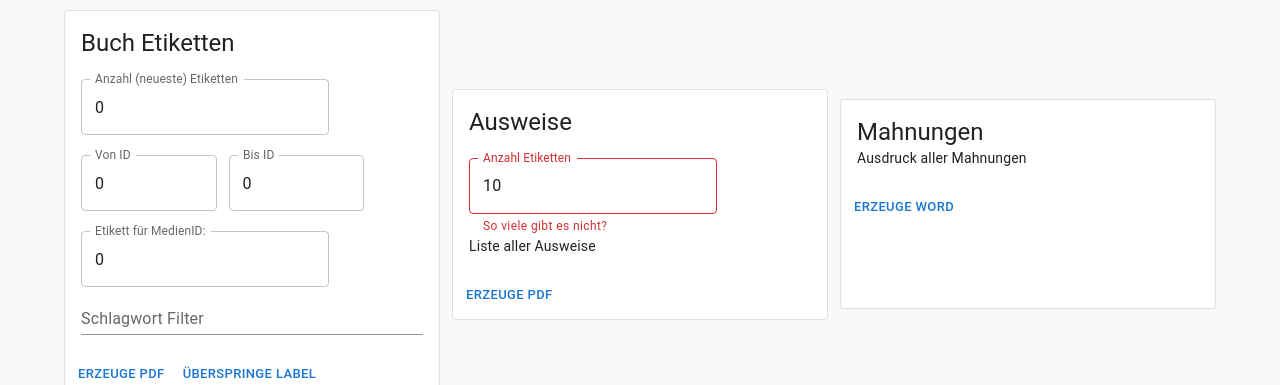
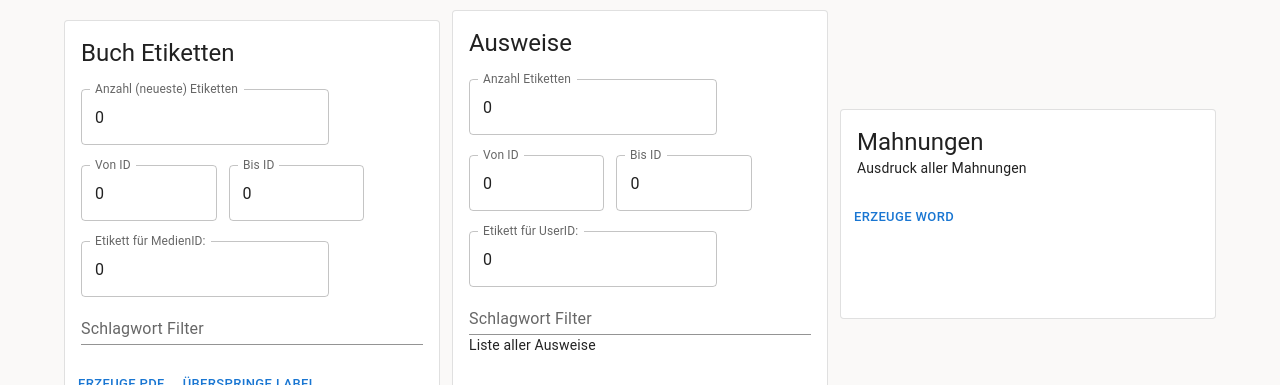
Before and after one commit to jzakotnik/openlibry, a Next.js app: page /reports in a window 1280 px wide. Shown: the part 510-895 px from the top of the page. Built offline with nearby package versions, Linux system fonts and the light colour scheme; no server answers; the database is empty.

Commit message:
Fix user label printing and add different printing options. Add printing to user list.

```diff
--- a/entities/user.ts
+++ b/entities/user.ts
@@ -38,6 +38,115 @@ export async function getAllUsers(client: PrismaClient) {
     throw e;
   }
 }
+export async function getAllUsersOrderById(client: PrismaClient) {
+  try {
+    return await client.user.findMany({
+      orderBy: [
+        {
+          id: "asc",
+        },
+      ],
+    });
+  } catch (e) {
+    if (
+      e instanceof Prisma.PrismaClientKnownRequestError ||
+      e instanceof Prisma.PrismaClientValidationError
+    ) {
+      console.log("ERROR in getAllUsersOrderById: ", e);
+    }
+    throw e;
+  }
+}
+
+export async function getAllUsersBySchoolGrade(client: PrismaClient, schoolGrade: string) {
+  try {
+    return await client.user.findMany({
+      where: { schoolGrade },
+      orderBy: [
+        {
+          id: "asc",
+        },
+      ],
+    });
+  } catch (e) {
+    if (
+      e instanceof Prisma.PrismaClientKnownRequestError ||
+      e instanceof Prisma.PrismaClientValidationError
+    ) {
+      console.log("ERROR in getAllUsersBySchoolGrade: ", e);
+    }
+    throw e;
+  }
+}
+
+export async function getUsersInIdRange(client: PrismaClient, startId: number, endId: number) {
+  try {
+    return await client.user.findMany({
+      where: {
+        AND: [
+          {
+            id: {
+              gte: startId
+            }
+          },
+          {
+            id: {
+              lte: endId
+            }
+          }
+        ]
+      },
+      orderBy: [
+        {
+          id: "asc",
+        },
+      ],
+    });
+  } catch (e) {
+    if (
+      e instanceof Prisma.PrismaClientKnownRequestError ||
+      e instanceof Prisma.PrismaClientValidationError
+    ) {
+      console.log("ERROR in getAllUsersBySchoolGrade: ", e);
+    }
+    throw e;
+  }
+}
+
+export async function getUsersInIdRangeForSchoolgrade(client: PrismaClient, startId: number, endId: number, schoolGrade: string) {
+  try {
+    return await client.user.findMany({
+      where: {
+        AND: [
+          {
+            id: {
+              gte: startId
+            }
+          },
+          {
+            id: {
+              lte: endId
+            }
+          },
+          { schoolGrade }
+        ]
+      },
+      orderBy: [
+        {
+          id: "asc",
+        },
+      ],
+    });
+  } catch (e) {
+    if (
+      e instanceof Prisma.PrismaClientKnownRequestError ||
+      e instanceof Prisma.PrismaClientValidationError
+    ) {
+      console.log("ERROR in getAllUsersBySchoolGrade: ", e);
+    }
+    throw e;
+  }
+}
 
 export async function countUser(client: PrismaClient) {
   try {
@@ -52,6 +161,8 @@ export async function countUser(client: PrismaClient) {
     throw e;
   }
 }
+
+
 
 export async function addUser(client: PrismaClient, user: UserType) {
   try {
--- a/pages/api/report/userlabels/index.tsx
+++ b/pages/api/report/userlabels/index.tsx
@@ -1,5 +1,5 @@
 import { UserType } from "@/entities/UserType";
-import { getAllUsers } from "@/entities/user";
+import { countUser, getAllUsersBySchoolGrade, getAllUsersOrderById, getUser, getUsersInIdRange, getUsersInIdRangeForSchoolgrade } from "@/entities/user";
 import { chunkArray } from "@/utils/chunkArray";
 import { PrismaClient } from "@prisma/client";
 import ReactPDF, {
@@ -186,9 +186,9 @@ const generateLabels = async (users: Array<UserType>) => {
   return allcodes;
 };
 
-async function createUserPDF(books: Array<UserType>) {
+async function createUserPDF(user: Array<UserType>) {
   var pdfstream;
-  const barcodes = await generateLabels(books);
+  const barcodes = await generateLabels(user);
   console.log("split", labelsPerPage);
   const barcodesSections = chunkArray(barcodes, labelsPerPage);
 
@@ -223,22 +223,46 @@ export default async function handle(
     case "GET":
       console.log("Printing user labels via api");
       try {
-        const users = (await getAllUsers(prisma)) as any;
-        //console.log("Search Params", req.query, "end" in req.query);
+        // four different ways to call:
+        // - start&end for last created user ordered by id
+        // - startId & endId for user in ID range
+        // - specific id
+        // - specific school grade (School grade also works in combination with start / end or startId/endId)
+        let printableUsers;
+        if ("start" in req.query || "schoolGrade" in req.query) {
+          const users = "schoolGrade" in req.query ? (await getAllUsersBySchoolGrade(prisma, req.query.schoolGrade as string)) as any : (await getAllUsersOrderById(prisma)) as any;
           const startUserID = "start" in req.query ? req.query.start : "0";
           const endUserID = "end" in req.query ? req.query.end : users.length - 1;
 
-        const printableUsers = users
+          printableUsers = users
             .reverse()
             .slice(
               parseInt(startUserID as string),
               parseInt(endUserID as string)
             );
 
-        console.log("Printing labels for users", startUserID, endUserID);
+          console.log("Printing labels for users", startUserID, endUserID, printableUsers);
+        } else if ("startId" in req.query) {
 
-        if (!users)
+          let startId = "startId" in req.query ? parseInt(req.query.startId as string) : 0
+          let endId = "endId" in req.query ? parseInt(req.query.endId as string) : await countUser(prisma);
+          if (startId > endId) {
+            console.log("Those fools got start and end mixed up again...");
+            const temp = endId;
+            endId = startId;
+            startId = temp;
+          }
+          printableUsers = "schoolGrade" in req.query ? await getUsersInIdRangeForSchoolgrade(prisma, startId, endId, req.query.schoolGrade as string) as any :
+            await getUsersInIdRange(prisma, startId, endId);
+        } else if ("id" in req.query) {
+          printableUsers = new Array<any>();
+          printableUsers.push(await getUser(prisma, parseInt(req.query.id as string)));
+        }
+        if (!printableUsers)
           return res.status(400).json({ data: "ERROR: Users  not found" });
+
+        if (printableUsers.length == 0 || printableUsers[0] == null)
+          return res.status(400).json({ data: "ERROR: No users match search" });
 
         const labels = await createUserPDF(printableUsers);
         res.writeHead(200, {
--- a/pages/reports/index.tsx
+++ b/pages/reports/index.tsx
@@ -14,6 +14,7 @@ import { BookType } from "@/entities/BookType";
 import { UserType } from "@/entities/UserType";
 import { convertDateToDayString } from "@/utils/dateutils";
 import {
+  Autocomplete,
   Button,
   Card,
   CardActions,
@@ -52,9 +53,26 @@ type ReportCardProps = {
   subtitle: string;
   unit: string;
   link: string;
-  startLabel?: number;
+  totalNumber: number;
+
+};
+type LabelCardProps = {
+  title: string;
+  subtitle: string;
+  unit: string;
+  link: string;
+  startLabel: number;
   setStartLabel?: any;
   totalNumber: number;
+  startUserId: number;
+  setStartUserId: any;
+  endUserId: number;
+  setEndUserId?: any;
+  idUserFilter: number;
+  setIdUserFilter: any;
+  topicsFilter: any;
+  setTopicsFilter: any;
+  allTopics: any;
 };
 
 type LinkCardProps = {
@@ -90,7 +108,30 @@ const LabelCard = ({
   startLabel,
   totalNumber,
   setStartLabel,
-}: ReportCardProps) => {
+  idUserFilter,
+  setIdUserFilter,
+  startUserId,
+  setStartUserId,
+  endUserId,
+  setEndUserId,
+  topicsFilter,
+  setTopicsFilter,
+  allTopics,
+}: LabelCardProps) => {
+
+
+  const getUserUrl = (() => {
+    return "/?" + (startLabel > 0 ? ("start=0" +
+      "&end=" +
+      Math.floor(startLabel!)) : '') +
+      (startUserId > 0 || endUserId > 0 ? "&startId=" + startUserId + "&endId=" + endUserId : '')
+      +
+      (idUserFilter > 0 ? "&id=" + idUserFilter : "")
+      +
+      (topicsFilter ? "&schoolGrade=" + topicsFilter.topic : "")
+
+  });
+
   return (
     <Card variant="outlined" sx={{ minWidth: 275, minHeight: cardHeight }}>
       <CardContent>
@@ -116,6 +157,80 @@ const LabelCard = ({
           }}
           sx={{ mt: 5 }}
         />
+        <Grid
+          container
+          direction="row"
+          alignItems="left"
+          justifyContent="left"
+          spacing={3}
+        >
+          <Grid size={{ xs: 6, md: 6, lg: 5 }} sx={{}}>
+            <TextField
+              id="idUserRangeFrom"
+              label="Von ID"
+              key="idUserRangeFrom"
+              type="number"
+              value={startUserId}
+              onChange={(e: any) => {
+                setStartUserId(parseInt(e.target.value));
+              }}
+              InputLabelProps={{
+                shrink: true,
+              }}
+              sx={{ mt: 5 }}
+            />
+          </Grid>
+          <Grid size={{ xs: 6, md: 6, lg: 5 }} sx={{}}>
+            <TextField
+              id="idUserRangeTo"
+              label="Bis ID"
+              key="idUserRangeTo"
+              type="number"
+              value={endUserId}
+              onChange={(e: any) => {
+                setEndUserId(parseInt(e.target.value));
+              }}
+              InputLabelProps={{
+                shrink: true,
+              }}
+              sx={{ mt: 5 }}
+            />
+
+          </Grid>
+        </Grid>
+        <TextField
+          id="outlined-user-number"
+          label="Etikett für UserID:"
+          key="user_report_id_input"
+          type="number"
+          value={idUserFilter}
+          onChange={(e: any) => {
+            setIdUserFilter(parseInt(e.target.value));
+          }}
+          InputLabelProps={{
+            shrink: true,
+          }}
+          sx={{ mt: 5 }}
+        />
+
+        <Autocomplete
+          freeSolo
+          id="schoolgrades"
+          getOptionLabel={(option: any) => `${option.topic} (${option.count})`} // Display topic and count concatenated
+          options={allTopics}
+          onChange={(event: any, newValue: string | null) => {
+            setTopicsFilter(newValue);
+          }}
+          value={topicsFilter} // Set the selected value based on the topic
+          isOptionEqualToValue={(option, value) => option === value} // Compare by topic
+          renderInput={(params) => (
+            <TextField
+              {...params}
+              label="Schlagwort Filter"
+              variant="standard"
+            />
+          )}
+        />
 
         <Typography variant="body2">{subtitle}</Typography>
       </CardContent>
@@ -123,7 +238,7 @@ const LabelCard = ({
         <Button
           size="small"
           onClick={() =>
-            window.open(link + "/?start=0" + "&end=" + Math.floor(startLabel!), "_blank")
+            window.open(link + getUserUrl(), "_blank")
           }
         >
           Erzeuge PDF
@@ -137,9 +252,13 @@ export default function Reports({ users, books, rentals }: ReportPropsType) {
   const [startLabel, setStartLabel] = useState(0);
   const [startId, setStartId] = useState(0);
   const [endId, setEndId] = useState(0);
-  const [startUserLabel, setStartUserLabel] = useState(10);
+  const [startUserLabel, setStartUserLabel] = useState(0);
+  const [startUserId, setStartUserId] = useState(0);
+  const [endUserId, setEndUserId] = useState(0);
   const [topicsFilter, setTopicsFilter] = useState(null);
   const [idFilter, setIdFilter] = useState(0);
+  const [idUserFilter, setIdUserFilter] = useState(0);
+  const [schoolgradeFilter, setSchoolgradeFilter] = useState(null);
 
   const ReportCard = ({
     title,
@@ -178,6 +297,12 @@ export default function Reports({ users, books, rentals }: ReportPropsType) {
 
   const tagSet = convertToTopicCount(allTags);
   //console.log("Tag Set", tagSet);
+
+  const allSchoolGrades = [] as any;
+  users.map((u: UserType) => {
+    u.schoolGrade ? allSchoolGrades.push(u.schoolGrade) : null;
+  })
+  const schoolGradeSet = convertToTopicCount(allSchoolGrades);
 
   function convertToTopicCount(
     arr: string[][]
@@ -291,6 +416,15 @@ export default function Reports({ users, books, rentals }: ReportPropsType) {
               totalNumber={users.length}
               startLabel={startUserLabel}
               setStartLabel={setStartUserLabel}
+              startUserId={startUserId}
+              setStartUserId={setStartUserId}
+              endUserId={endUserId}
+              setEndUserId={setEndUserId}
+              idUserFilter={idUserFilter}
+              setIdUserFilter={setIdUserFilter}
+              topicsFilter={schoolgradeFilter}
+              setTopicsFilter={setSchoolgradeFilter}
+              allTopics={schoolGradeSet}
             />
           </Grid>
           <Grid size={{ xs: 12, md: 6, lg: 4 }}>
--- a/utils/searchUtils.ts
+++ b/utils/searchUtils.ts
@@ -12,7 +12,6 @@ export function searchAndRemoveKlasse(inputString: string) {
 
     // Search for the string using the regex pattern and capture the number
     const match = regex.exec(inputString);
-    console.log("Klassenmatch", inputString, match);
     if (match) {
         foundKlasse = true;
         klasseNumber = parseInt(match[1], 10); // Convert the captured string to an integer
@@ -63,7 +62,6 @@ export function filterUsers(users: Array<UserType>, searchString: string, rental
         ) {
             foundString = true;
         }
-        console.log("suche klasse bei user", filterForClass, searchPattern.klasse, parseInt(u.schoolGrade!))
         if (
             filterForClass &&
             !(searchPattern.klasse == parseInt(u.schoolGrade!))
```
Also changed, not shown: components/user/UserDetailsCard.tsx (+7 -0 lines), components/user/UserEditForm.tsx (+15 -4 lines). Lines whose indentation alone changed are shown as unchanged.
